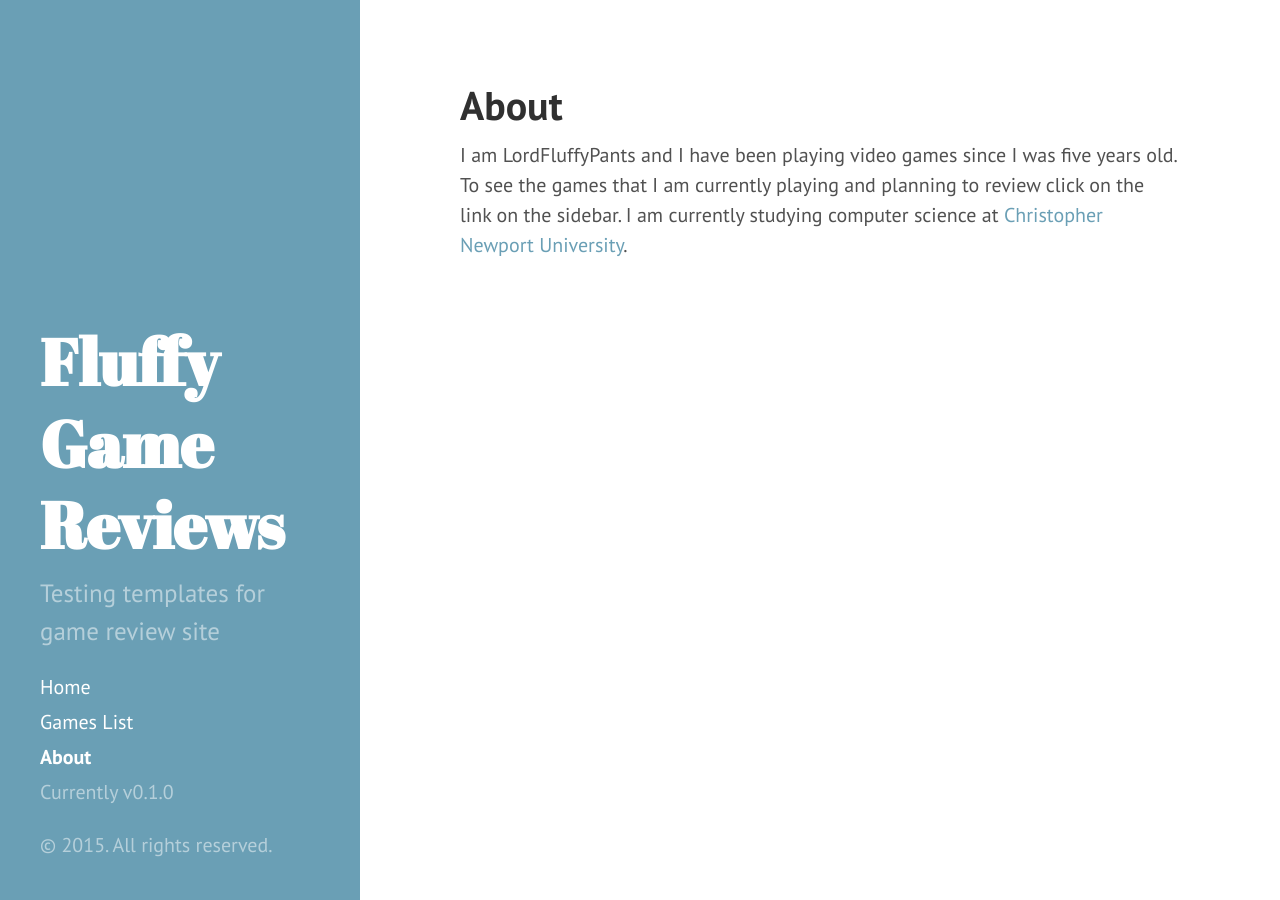
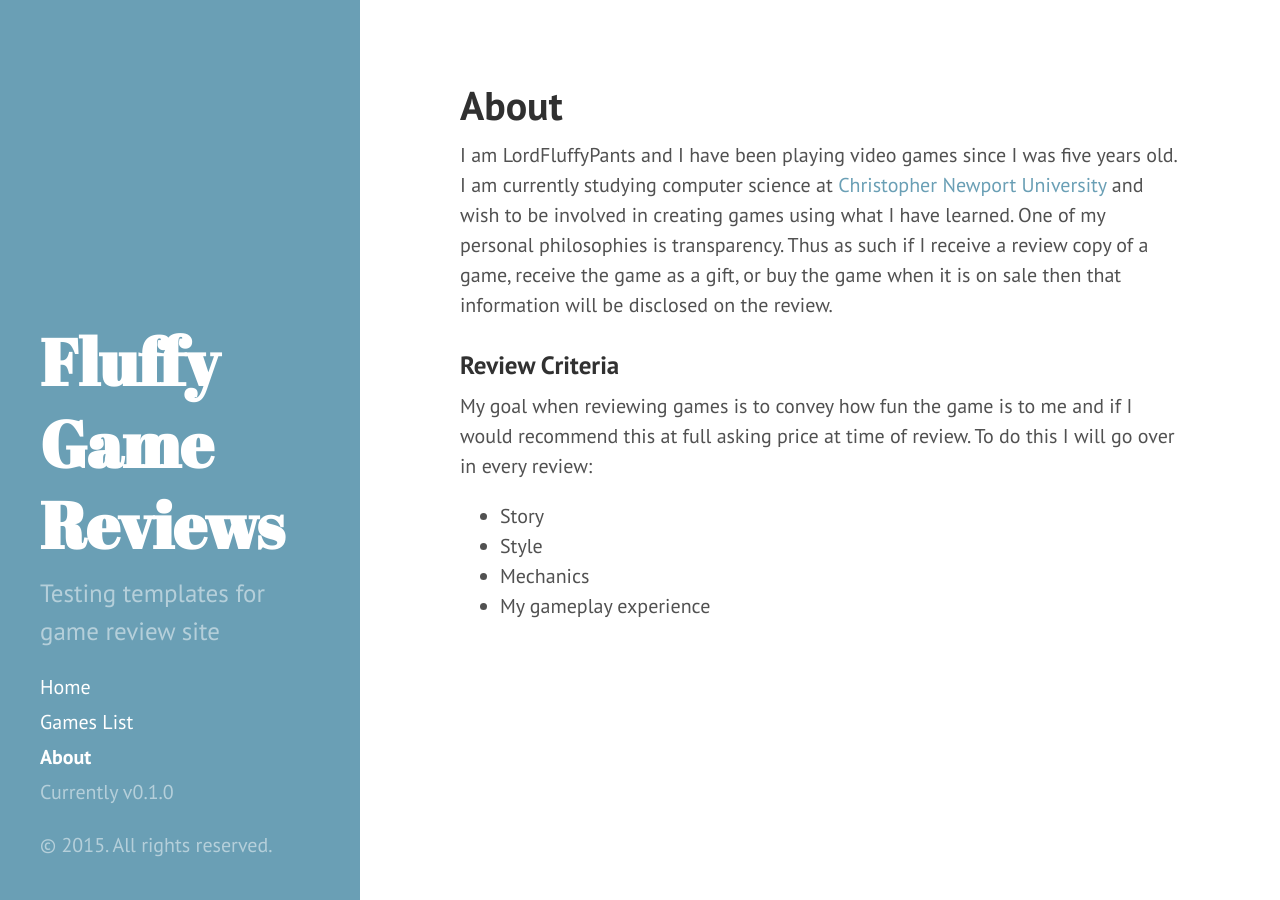
Before and after one commit to LordFluffyPants/LordFluffyPants.github.io, a Jekyll site: the page built from about.md, in a window 1280 px wide. Built offline with Jekyll 4.4.1, drawn with Linux system fonts in a browser that asks for light colours; Markdown is read by kramdown in place of the engine named in the settings.

Commit message:
finalized about section

```diff
--- a/about.md
+++ b/about.md
@@ -3,4 +3,11 @@ layout: page
 title: About
 ---
 
-I am LordFluffyPants and I have been playing video games since I was five years old. To see the games that I am currently playing and planning to review click on the link on the sidebar. I am currently studying computer science at [Christopher Newport University](http://cnu.edu).
+I am LordFluffyPants and I have been playing video games since I was five years old. I am currently studying computer science at [Christopher Newport University](http://cnu.edu) and wish to be involved in creating games using what I have learned. One of my personal philosophies is transparency. Thus as such if I receive a review copy of a game, receive the game as a gift, or buy the game when it is on sale then that information will be disclosed on the review.
+
+###Review Criteria
+My goal when reviewing games is to convey how fun the game is to me and if I would recommend this at full asking price at time of review. To do this I will go over in every review:
++ Story
++ Style
++ Mechanics
++ My gameplay experience
```
